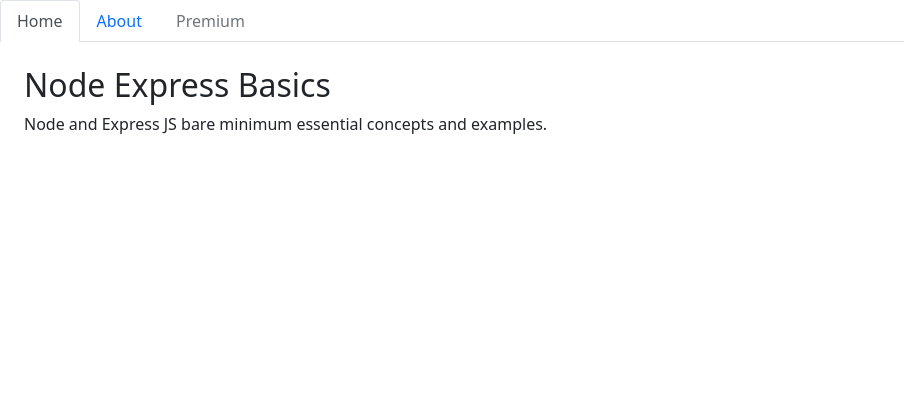
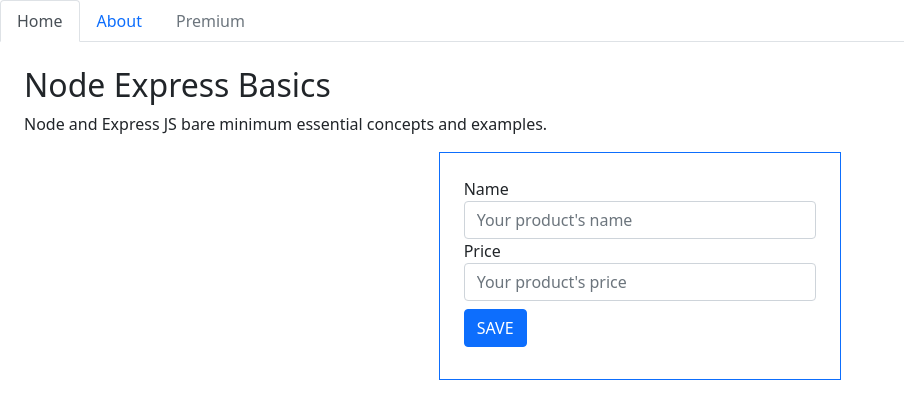
Before and after one commit to tinshade/NodeExpressBasics, a website: page public/index.html in a window 1280 px wide. Shown: the whole page, without its empty margins (0-904 px from the left). Drawn offline with nearby package versions, Linux system fonts and the light colour scheme.

Commit message:
POST stuff added

```diff
--- a/package.json
+++ b/package.json
@@ -9,6 +9,7 @@
     "dev": "nodemon index.js"
   },
   "dependencies": {
+    "axios": "^0.24.0",
     "express": "^4.17.1",
     "lodash": "^4.17.21",
     "morgan": "^1.10.0"
--- a/public/index.html
+++ b/public/index.html
@@ -48,6 +48,42 @@
             Node and Express JS bare minimum essential concepts and examples.
           </p>
         </div>
+        <div class="container-fluid">
+          <form
+            action="/add-product"
+            method="POST"
+            class="
+              col-sm-12 col-lg-4 col-md-4
+              p-4
+              border border-primary
+              mx-auto
+            "
+          >
+            <div class="form-group">
+              <label for="prod-name">Name</label>
+              <input
+                id="prod-name"
+                name="prod-name"
+                class="form-control"
+                type="text"
+                placeholder="Your product's name"
+              />
+            </div>
+            <div class="form-group">
+              <label for="prod-price">Price</label>
+              <input
+                id="prod-price"
+                name="prod-name"
+                type="number"
+                class="form-control"
+                placeholder="Your product's price"
+              />
+            </div>
+            <div class="my-2">
+              <button type="submit" class="btn btn-primary">SAVE</button>
+            </div>
+          </form>
+        </div>
       </section>
     </section>
 
```
Also changed, not shown: index.js (+14 -1 lines), 1 other file.
